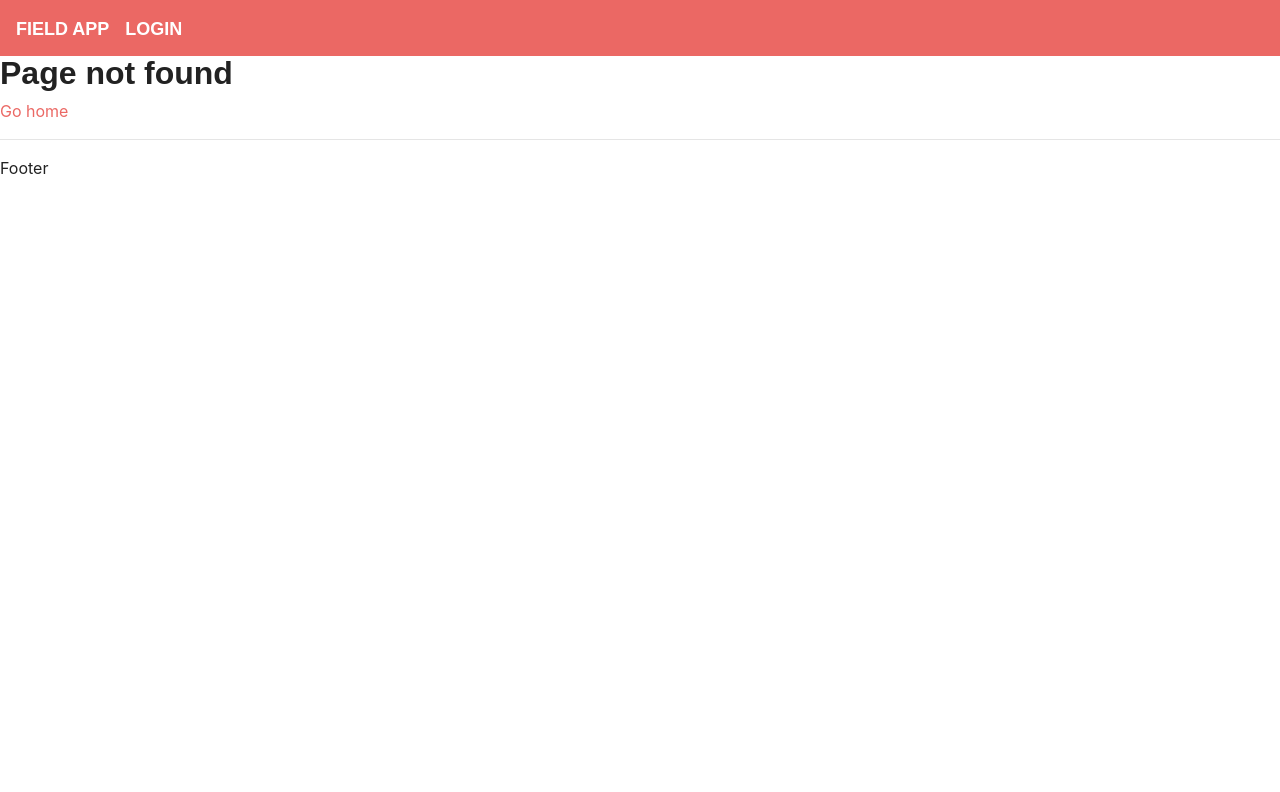
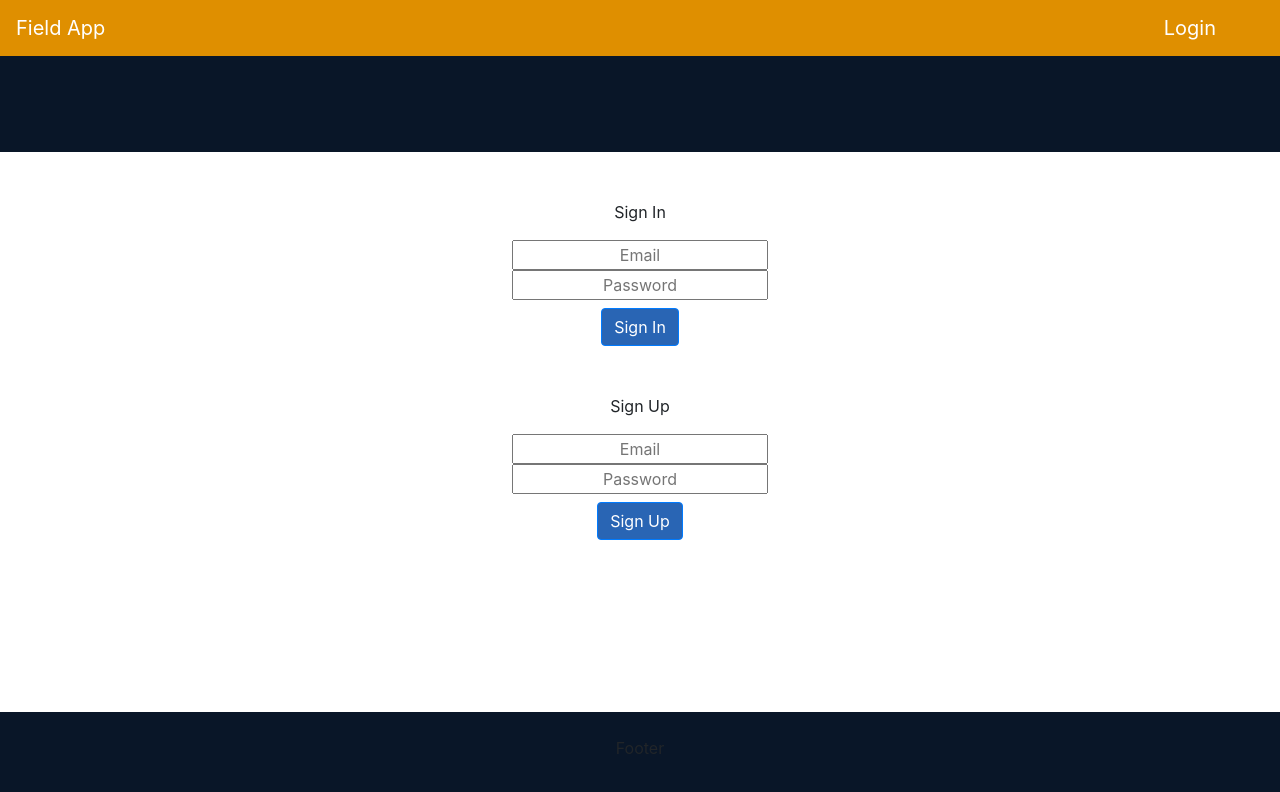
Before and after one commit to jamiekaren/field-app, a React (Create React App) app in the folder client/: page /login in a window 1280 px wide. Before the commit this address had no page. Shown: the top 792 px of the page. Built offline with nearby package versions, Linux system fonts and the light colour scheme; a web font is replaced by a local one.

Commit message:
lots of styling

```diff
--- a/client/public/index.html
+++ b/client/public/index.html
@@ -9,7 +9,7 @@
       name="description"
       content="Web site created using create-react-app"
     />
-    <link rel="stylesheet" href="https://cdnjs.cloudflare.com/ajax/libs/bootswatch/4.0.0/journal/bootstrap.min.css" />
+    <link rel="stylesheet" href="https://stackpath.bootstrapcdn.com/bootstrap/4.3.1/css/bootstrap.min.css" />
     <title>Field App</title>
   </head>
   <body>
--- a/client/src/App.js
+++ b/client/src/App.js
@@ -3,18 +3,17 @@ import Nav from "./components/Nav";
 import Footer from './components/Footer/Footer';
 import { BrowserRouter as Router, Route, Switch } from "react-router-dom";
 import NotFound from './components/NotFound/NotFound';
-
 import Home from './components/Home/Home';
-
-import HelloWorld from './components/HelloWorld/HelloWorld';
+import Login from './components/Login/Login';
+import './components/style/style.css'
 
 function App() {
   return (
     <Router>
       <Nav />
       <Switch>
-        <Route exact path="/" component={Home} />
-        <Route path="/helloworld" component={HelloWorld} />
+        <Route exact path="/" component={Login} />
+        <Route path="/login" component={Home} />
         <Route component={NotFound} />
       </Switch>
       <Footer />
--- a/client/src/components/Footer/Footer.js
+++ b/client/src/components/Footer/Footer.js
@@ -1,8 +1,7 @@
 import React from 'react';
 
 const Footer = () => (
-  <footer>
-    <hr />
+  <footer className="footer text-faded fixed-bottom text-center py-4">
     <p>Footer</p>
   </footer>
 );
--- a/client/src/components/HelloWorld/HelloWorld.js
+++ /dev/null
@@ -1,7 +0,0 @@
-import React from 'react';
-
-const HelloWorld = () => (
-  <p>Hello World</p>
-);
-
-export default HelloWorld;
--- a/client/src/components/Home/Home.js
+++ b/client/src/components/Home/Home.js
@@ -208,12 +208,12 @@ class Home extends Component {
     } = this.state;
 
     if (isLoading) {
-      return (<div><p>Loading...</p></div>);
+      return (<div className="text-center"><p>Loading...</p></div>);
     }
 
     if (!token) {
       return (
-        <div>
+        <div className="text-center">
           <div>
             {
               (signInError) ? (
@@ -222,6 +222,7 @@ class Home extends Component {
             }
             <p>Sign In</p>
             <input
+              className="text-center"
               type="email"
               placeholder="Email"
               value={signInEmail}
@@ -229,13 +230,14 @@ class Home extends Component {
             />
             <br />
             <input
+              className="text-center"
               type="password"
               placeholder="Password"
               value={signInPassword}
               onChange={this.onTextboxChangeSignInPassword}
             />
             <br />
-            <button onClick={this.onSignIn}>Sign In</button>
+            <button className="mt-2 btn btn-primary" onClick={this.onSignIn}>Sign In</button>
           </div>
           <br />
           <br />
@@ -247,18 +249,20 @@ class Home extends Component {
             }
             <p>Sign Up</p>
             <input
+              className="text-center"
               type="email"
               placeholder="Email"
               value={signUpEmail}
               onChange={this.onTextboxChangeSignUpEmail}
             /><br />
             <input
+              className="text-center"
               type="password"
               placeholder="Password"
               value={signUpPassword}
               onChange={this.onTextboxChangeSignUpPassword}
             /><br />
-            <button onClick={this.onSignUp}>Sign Up</button>
+            <button className="mt-2 btn btn-primary" onClick={this.onSignUp}>Sign Up</button>
           </div>
 
         </div>
@@ -266,9 +270,9 @@ class Home extends Component {
     }
 
     return (
-      <div>
+      <div className="text-center">
         <p>Account</p>
-        <button onClick={this.logout}>Logout</button>
+        <button className="btn btn-primary" onClick={this.logout}>Logout</button>
       </div>
     );
   }
--- /dev/null
+++ b/client/src/components/Login/Login.js
@@ -0,0 +1,7 @@
+import React from 'react';
+
+const Login = () => (
+  <p>Hello World</p>
+);
+
+export default Login;
--- a/client/src/components/Nav/index.js
+++ b/client/src/components/Nav/index.js
@@ -3,16 +3,20 @@ import { Link } from "react-router-dom";
 
 function Nav() {
   return (
-    <nav className="navbar navbar-expand-lg navbar-dark bg-primary">
+    <>
+    <nav className="navbar navbar-expand-lg navbar-dark">
       <Link className="navbar-brand" to="/">
         Field App
       </Link>
-      <Link className="navbar-brand mr-auto" to="/login">
+      <Link className="navbar-brand ml-auto mr-5" to="/login">
         Login
       </Link>
+    </nav>
+    <header className="nav2 mb-5 py-5 sticky-top mw-100%">
 
-    </nav>
-  );
+    </header>
+    </>
+  )
 }
 
 export default Nav;
--- /dev/null
+++ b/client/src/components/style/style.css
@@ -0,0 +1,11 @@
+.nav2, footer {
+    background-color: #091628;
+}
+
+.navbar {
+    background-color: #df8f00;
+}
+
+.btn {
+    background-color: #2965b4;
+}
```
